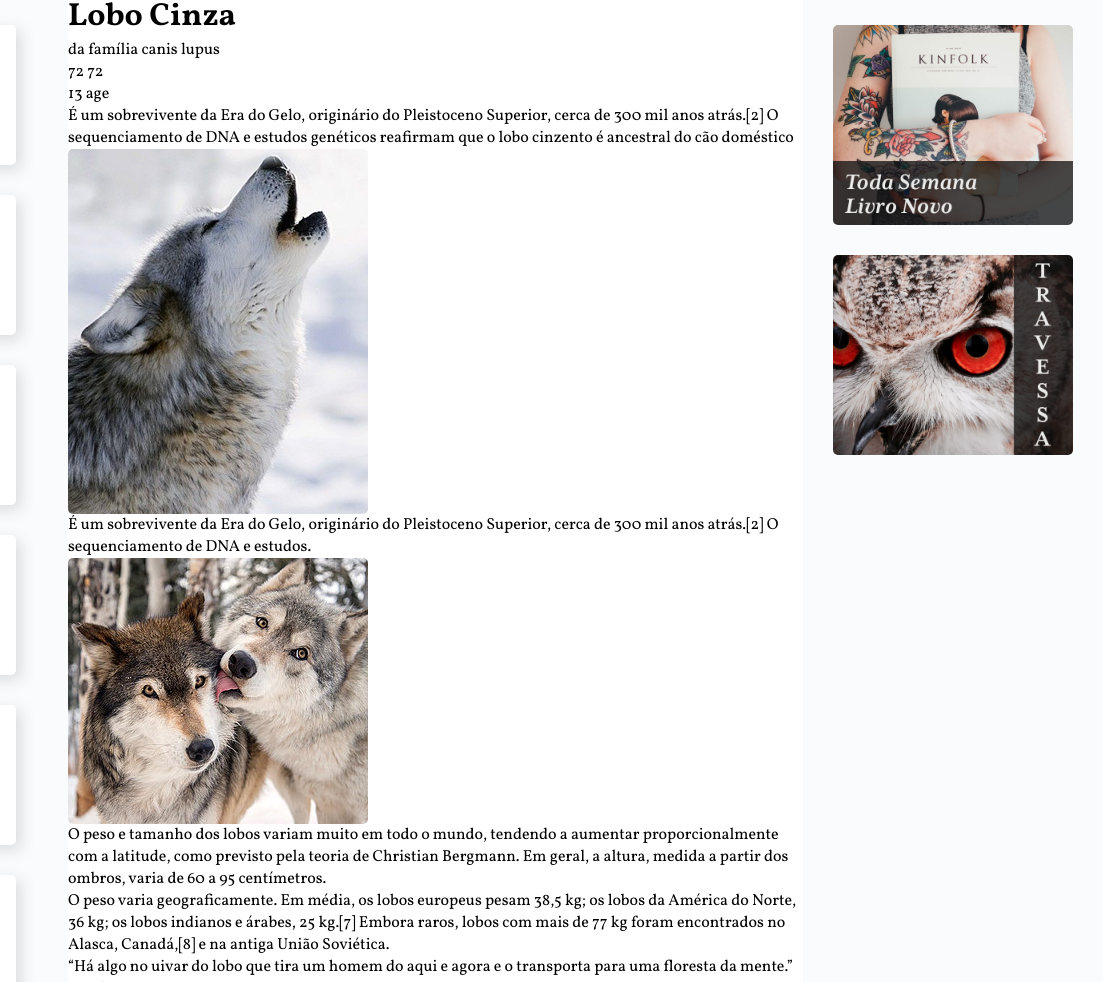
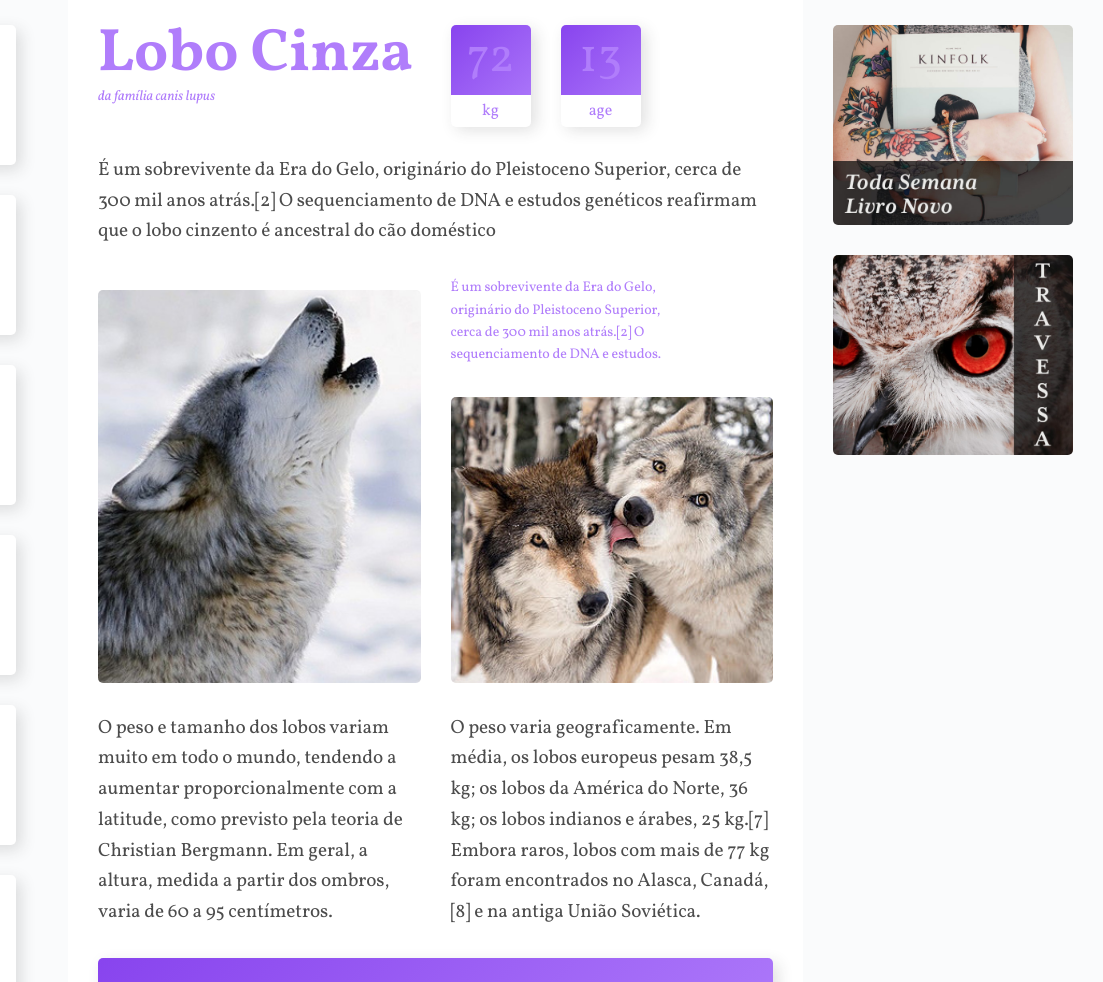
Before and after one commit to Hilverton/wildbeast, a plain HTML site: page index.html in a window 1280 px wide. Shown: the part 110-1092 px from the top of the page, 177-1280 px from the left. Drawn offline with Linux system fonts and the light colour scheme.

Commit message:
💄 Estilização do content

```diff
--- a/css/styles.css
+++ b/css/styles.css
@@ -86,6 +86,123 @@ a {
 
 .content {
   grid-area: content;
+  max-width: 900px;
+  margin: 0 auto;
+  padding: 30px;
+  display: grid;
+  grid-template-columns: 1fr 1fr;
+  gap: 30px;
+}
+
+.col-wide {
+  grid-column: 1 / -1;
+}
+
+.img-main-1 {
+  grid-row: span 2;
+  align-self: flex-end;
+}
+
+.img-main-2 {
+  align-self: flex-end;
+}
+
+p {
+  font-size: 1.2em;
+  line-height: 1.6;
+  letter-spacing: -0.005em;
+  color: rgba(0, 0, 0, 0.7);
+}
+
+.information p + p {
+  margin-top: 30px;
+}
+
+.title {
+  color: #b07dfb;
+}
+
+.title h1 {
+  font-size: 3.75em;
+  line-height: 1;
+  font-weight: 700;
+}
+
+.title span {
+  font-size: 0.875em;
+  font-style: italic;
+}
+
+.characteristics {
+  display: flex;
+  align-items: flex-start;
+}
+
+.characteristics > div {
+  width: 80px;
+  text-align: center;
+  background: linear-gradient(135deg, #8844ee, #b07dfb);
+  border-radius: 5px;
+  box-shadow: 5px 5px 15px 0px rgba(44, 44, 44, 0.15);
+  position: relative;
+}
+
+.characteristics > div:first-child {
+  margin-right: 30px;
+}
+
+.characteristics span {
+  display: block;
+  color: #b07dfb;
+}
+
+.number {
+  font-size: 3em;
+  line-height: 1;
+  margin: 10px auto;
+}
+
+.label {
+  background: white;
+  border-radius: 0 0 5px 5px;
+  padding: 5px 0;
+  position: relative;
+  top: 2px;
+}
+
+.emphasis {
+  font-size: 0.875em;
+  color: #b07dfb;
+  max-width: 16em;
+}
+
+.quote,
+.attributes {
+  align-self: flex-start;
+  padding: 30px;
+  border-radius: 5px;
+  box-shadow: 5px 5px 15px 0px rgba(44, 44, 44, 0.15);
+  background: linear-gradient(135deg, #8844ee, #b07dfb);
+}
+
+.quote p {
+  font-size: 1.5em;
+  font-style: italic;
+  text-align: center;
+  color: white;
+  max-width: 500px;
+  margin: 0 auto;
+}
+
+.attributes li {
+  font-family: Courier, monospace;
+  font-size: 1.125em;
+  color: white;
+  padding: 15px;
+}
+
+.attributes li + li {
+  border-top: 2px solid #b07dfb;
 }
 
 .announcement {
@@ -110,6 +227,6 @@ a {
 
 img {
   display: block;
-  max-width: 100%;
+  width: 100%;
   border-radius: 5px;
 }
--- a/index.html
+++ b/index.html
@@ -75,7 +75,7 @@
         <div class="characteristics">
           <div>
             <span class="number">72</span>
-            <span class="label">72</span>
+            <span class="label">kg</span>
           </div>
 
           <div>
@@ -84,20 +84,25 @@
           </div>
         </div>
 
-        <p>
+        <p class="col-wide">
           É um sobrevivente da Era do Gelo, originário do Pleistoceno Superior,
           cerca de 300 mil anos atrás.[2] O sequenciamento de DNA e estudos
           genéticos reafirmam que o lobo cinzento é ancestral do cão doméstico
         </p>
 
-        <img src="img/wolf1.jpg" alt="Imagem de lobo uivando de dia na neve" />
+        <img
+          class="img-main-1"
+          src="img/wolf1.jpg"
+          alt="Imagem de lobo uivando de dia na neve"
+        />
 
-        <p>
+        <p class="emphasis">
           É um sobrevivente da Era do Gelo, originário do Pleistoceno Superior,
           cerca de 300 mil anos atrás.[2] O sequenciamento de DNA e estudos.
         </p>
 
         <img
+          class="img-main-2"
           src="img/wolf2.jpg"
           alt="Imagem com 2 lobos, sendo que um deles está lambendo o outro"
         />
@@ -116,7 +121,7 @@
           Alasca, Canadá,[8] e na antiga União Soviética.
         </p>
 
-        <blockquote class="quote">
+        <blockquote class="quote col-wide">
           <p>
             “Há algo no uivar do lobo que tira um homem do aqui e agora e o
             transporta para uma floresta da mente.”
@@ -148,6 +153,7 @@
         </div>
 
         <img
+          class="col-wide"
           src="img/wolf3.jpg"
           alt="Uma matilha de lobos com as bocas abertas virados um para o outro"
         />
```
